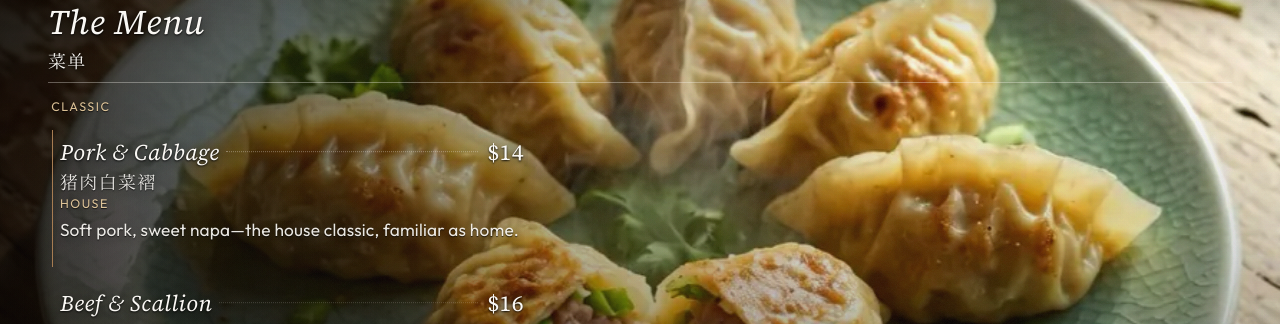
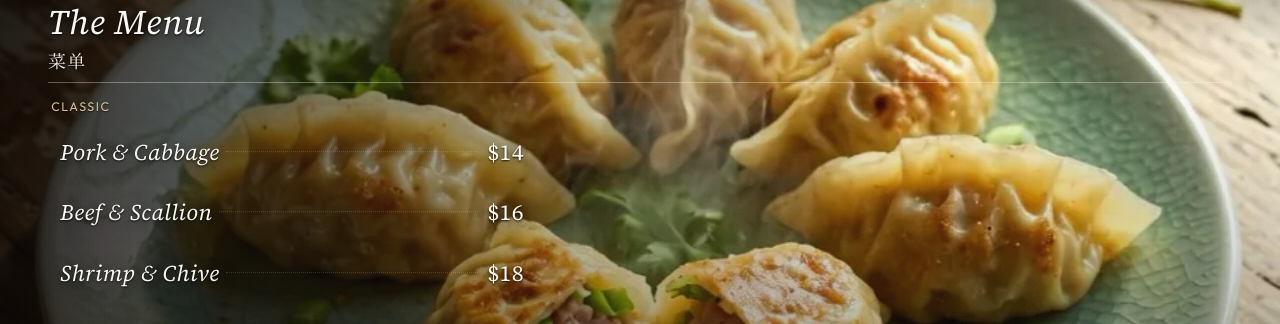
Before and after one commit to seitou1/zhe-the-fold, a Next.js app: page / in a window 1280 px wide. Shown: the part 1680-2004 px from the top of the page. Built offline with nearby package versions, Linux system fonts and the light colour scheme.

Commit message:
fix(menu): start with all dish rows collapsed
Default activeId to null so navigating to Menu shows the quiet list
until the guest opens a dish.

```diff
--- a/components/menu-panel.tsx
+++ b/components/menu-panel.tsx
@@ -26,10 +26,8 @@ export function MenuPanel() {
   const groups = useMemo(() => groupMenuItems(MENU_ITEMS), []);
   const allItems = useMemo(() => groups.flatMap((g) => g.items), [groups]);
 
-  /** null = all rows closed; re-tap open row collapses it */
-  const [activeId, setActiveId] = useState<string | null>(
-    MENU_ITEMS[0]?.id ?? "pork"
-  );
+  /** null = all rows closed (default on first visit); re-tap collapses open row */
+  const [activeId, setActiveId] = useState<string | null>(null);
   const [previewId, setPreviewId] = useState<string | null>(null);
 
   const listRef = useRef<HTMLDivElement>(null);
```
